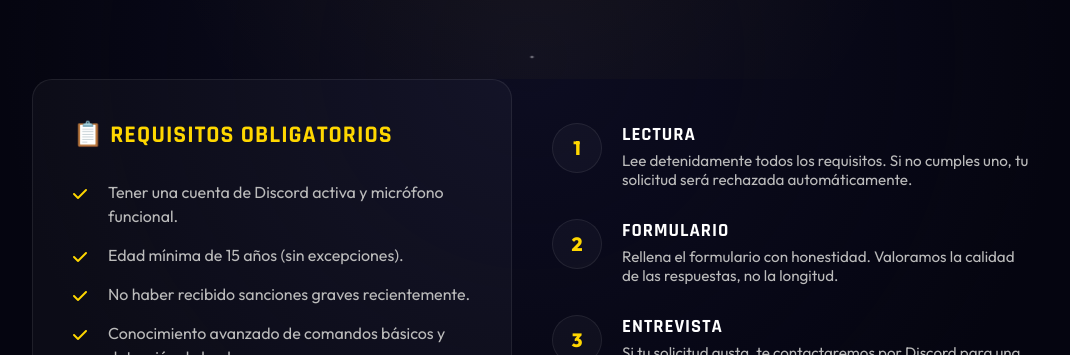
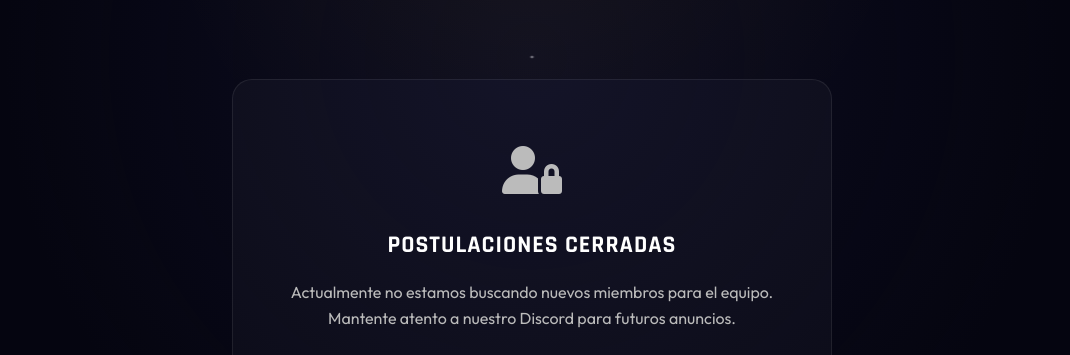
Before and after one commit to Capi2060/Nerthys-Web-Principal, a plain HTML site: page pages/apply.html in a window 1280 px wide. Shown: the part 343-698 px from the top of the page, without its empty margins (108-1178 px from the left). Drawn offline with Linux system fonts and the light colour scheme.

Commit message:
Add files via upload

```diff
--- a/main.js
+++ b/main.js
@@ -254,6 +254,8 @@ function initApplyLogic() {
     const applyBtn = document.getElementById('apply-btn');
     const statusBadge = document.getElementById('apply-status');
     const statusText = document.getElementById('status-text');
+    const openContent = document.getElementById('apply-open-content');
+    const closedNotice = document.getElementById('apply-closed-notice');
 
     // Compruebo si existe el badge para actualizar el estado visual
     if (statusBadge) {
@@ -262,11 +264,17 @@ function initApplyLogic() {
             statusBadge.innerHTML = '<i class="fa-solid fa-check"></i> ABIERTAS';
             statusText.innerHTML = "Actualmente estamos buscando nuevo personal.";
             statusText.style.color = "#4ade80"; // Verde
+
+            if (openContent) openContent.style.display = 'block';
+            if (closedNotice) closedNotice.style.display = 'none';
         } else {
             statusBadge.className = 'status-badge closed';
             statusBadge.innerHTML = '<i class="fa-solid fa-lock"></i> CERRADAS';
             statusText.innerHTML = "No estamos aceptando solicitudes por el momento.";
             statusText.style.color = "#ef4444"; // Rojo
+
+            if (openContent) openContent.style.display = 'none';
+            if (closedNotice) closedNotice.style.display = 'block';
         }
     }
 
--- a/pages/apply.html
+++ b/pages/apply.html
@@ -153,7 +153,7 @@
         </div>
     </header>
 
-    <section class="section" style="padding-top: 0;">
+    <section id="apply-open-content" class="section" style="padding-top: 0;">
         <div class="container">
 
             <div class="apply-content">
@@ -220,6 +220,41 @@
         </div>
     </section>
 
+    <!-- Sección de Aviso Cerrado -->
+    <section id="apply-closed-notice" class="section" style="padding-top: 0; display: none;">
+        <div class="container" style="text-align: center;">
+            <div style="
+                background: rgba(255, 255, 255, 0.03);
+                border: 1px solid var(--glass-border);
+                border-radius: 20px;
+                padding: 60px 40px;
+                max-width: 600px;
+                margin: 0 auto;
+                display: flex;
+                flex-direction: column;
+                align-items: center;
+                gap: 20px;
+            ">
+                <div style="
+                    font-size: 3rem;
+                    color: var(--text-dim);
+                    margin-bottom: 10px;
+                ">
+                    <i class="fa-solid fa-user-lock"></i>
+                </div>
+                <h2 style="color: #fff; margin: 0;">Postulaciones Cerradas</h2>
+                <p style="color: var(--text-dim); line-height: 1.6;">
+                    Actualmente no estamos buscando nuevos miembros para el equipo.
+                    <br>Mantente atento a nuestro Discord para futuros anuncios.
+                </p>
+                <a href="https://discord.gg/nerthys" target="_blank" class="btn btn-secondary"
+                    style="margin-top: 10px;">
+                    <i class="fa-brands fa-discord"></i> Unirse al Discord
+                </a>
+            </div>
+        </div>
+    </section>
+
     <div id="footer-container"></div>
     <script>
         // Variable de control por si main.js tarda en cargar.
```
